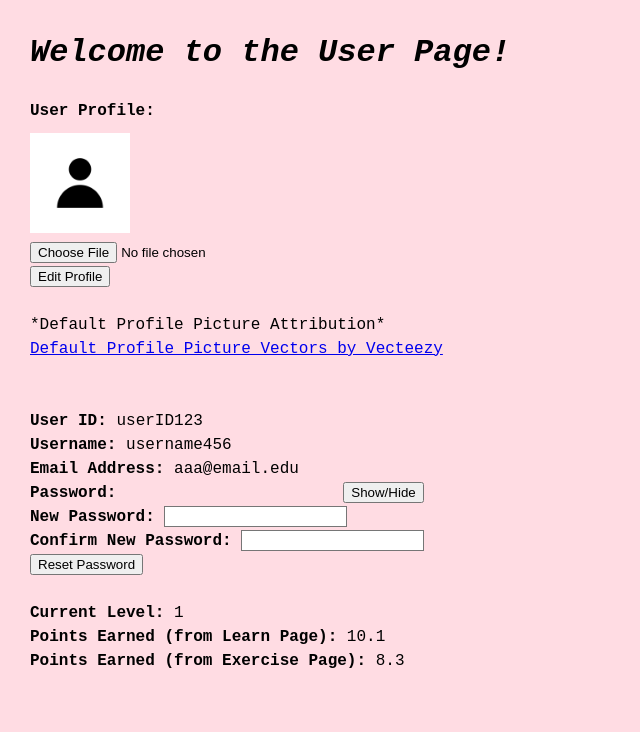
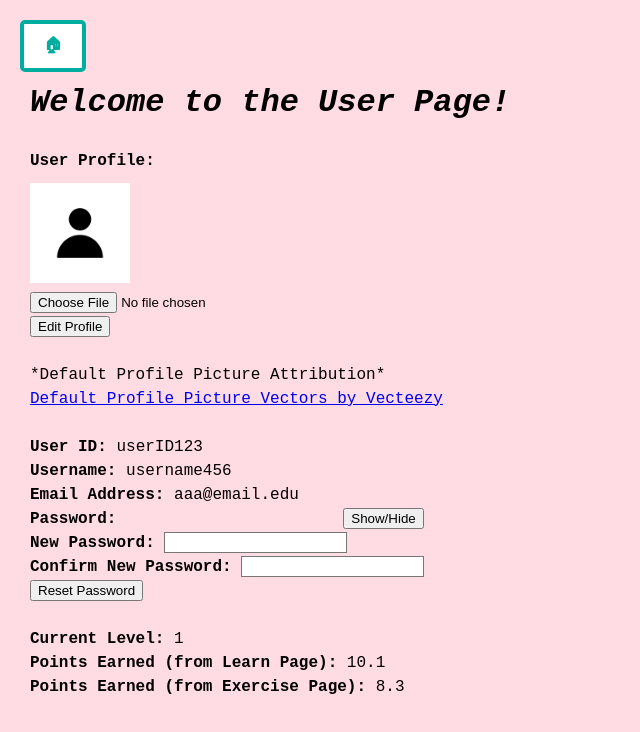
Before and after one commit to JianmingLinUMass/ms02, a plain HTML site: page front-end/ProgressTracking/progress-tracking.html in a window 1280 px wide. Shown: the whole page, without its empty margins (0-640 px from the left). Drawn offline with Linux system fonts and the light colour scheme.

Commit message:
Added a home-button to the Progress-Tracking Page

```diff
--- a/front-end/ProgressTracking/components/AppControlComponent/AppControlComponent.js
+++ b/front-end/ProgressTracking/components/AppControlComponent/AppControlComponent.js
@@ -42,12 +42,16 @@ export class AppControlComponent {
 
     #setupContentInContainer() {
         this.#container.innerHTML = `
-        <h1>Welcome to the User Page!</h1>
+        <div class="home-container">
+            <div class="home-button">🏠︎</div>
+        </div>
+        <h1 id="welcome-note">Welcome to the User Page!</h1>
         <div id="viewContainer"></div>`;
     }
 
     #attachEventListeners() {
-
+        const homeButton = this.#container.querySelector('.home-button');
+        homeButton.addEventListener('click', () => document.location.href="home-page.html");
     }
 
     #renderAllOtherComponents() {
--- a/front-end/ProgressTracking/components/UserBasicMetricsComponent/UserBasicMetricsComponent.js
+++ b/front-end/ProgressTracking/components/UserBasicMetricsComponent/UserBasicMetricsComponent.js
@@ -31,7 +31,6 @@ export class UserBasicMetricsComponent extends BaseComponent{
 
     #setupContentInContainer() {
         this.#container.innerHTML = `
-        <br>
         <div><b>User ID:</b>
             <span id="user-id"></span>
         </div>
--- a/front-end/ProgressTracking/progress-tracking.css
+++ b/front-end/ProgressTracking/progress-tracking.css
@@ -1,7 +1,3 @@
-h1 {
-    font-style: italic;
-}
-
 #app {
     display: flex;
     flex-direction: column;
@@ -17,3 +13,26 @@ body {
     line-height: 1.5;
     margin-left: 30px;
 }
+
+.home-container {
+    position: absolute;
+    top: 20px;
+    left: 20px;
+    display: flex;
+    gap: 10px;
+}
+
+.home-button {
+    background-color: #ffffff;
+    padding: 10px 20px;
+    border-radius: 5px;
+    color: #00ad9e;
+    font-weight: bold;
+    cursor: pointer;
+    border: 4px solid #00ad9e;
+}
+
+#welcome-note {
+    font-style: italic;
+    padding: 50px 50px 0px 0px;
+}
```
Also changed, not shown: front-end/quizzes.html (+12 -5 lines).
